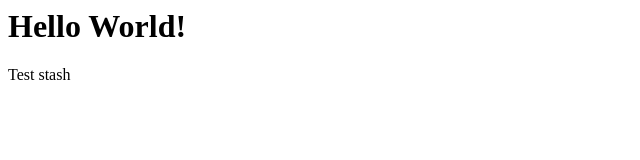
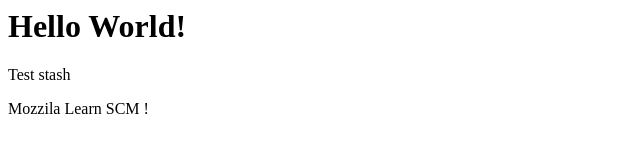
Before and after one commit to synt4xer/mozillaLearn, a plain HTML site: page index.html in a window 1280 px wide. Shown: the whole page, without its empty margins (0-640 px from the left). Drawn offline with Linux system fonts and the light colour scheme.

Commit message:
add modification file - added new line from stashes 2.

```diff
--- a/index.html
+++ b/index.html
@@ -6,5 +6,6 @@
 <body>
 	<h1><b>Hello World!</b></h1>
 	<p> Test stash </p>
+	<p> Mozzila Learn SCM !</p>
 </body>
 </html>
```
